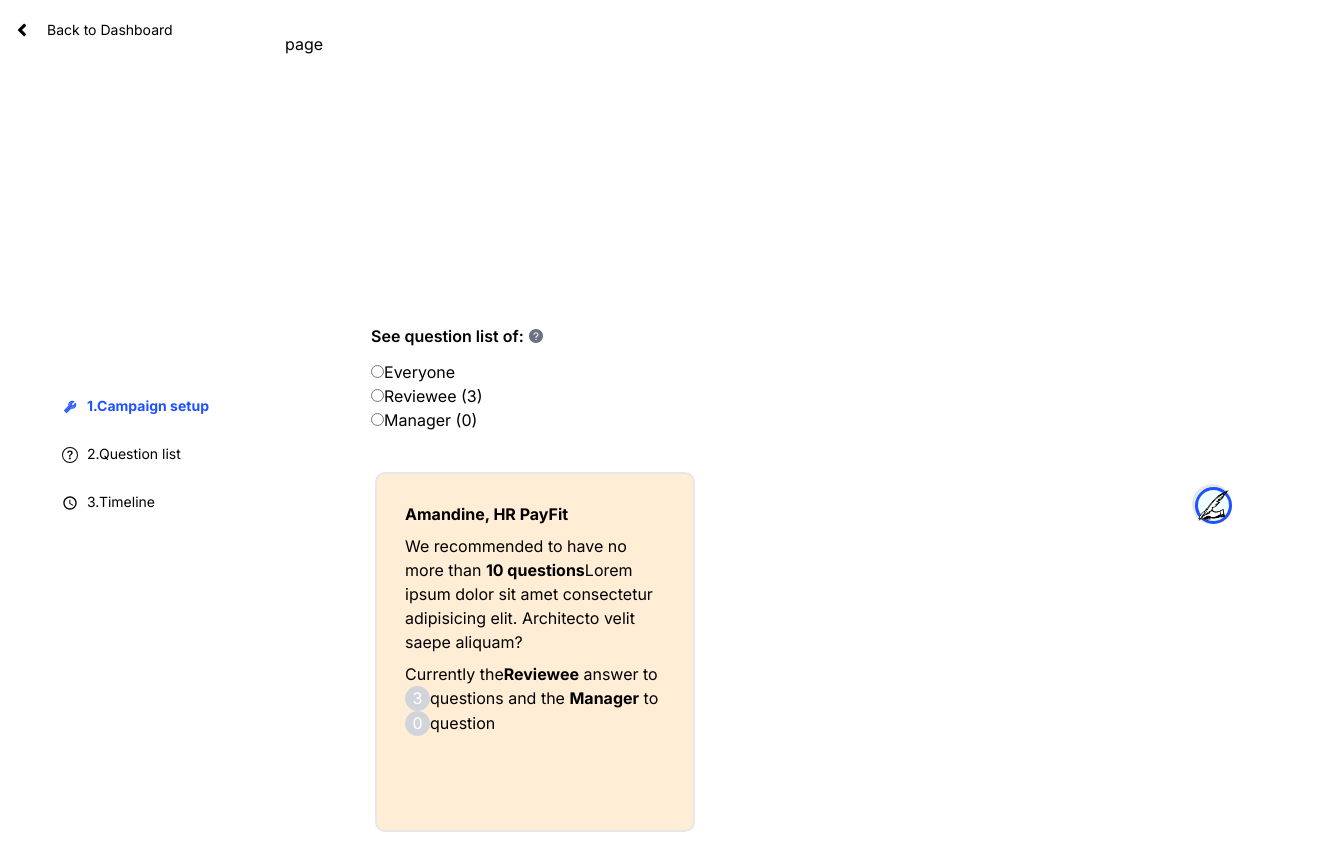
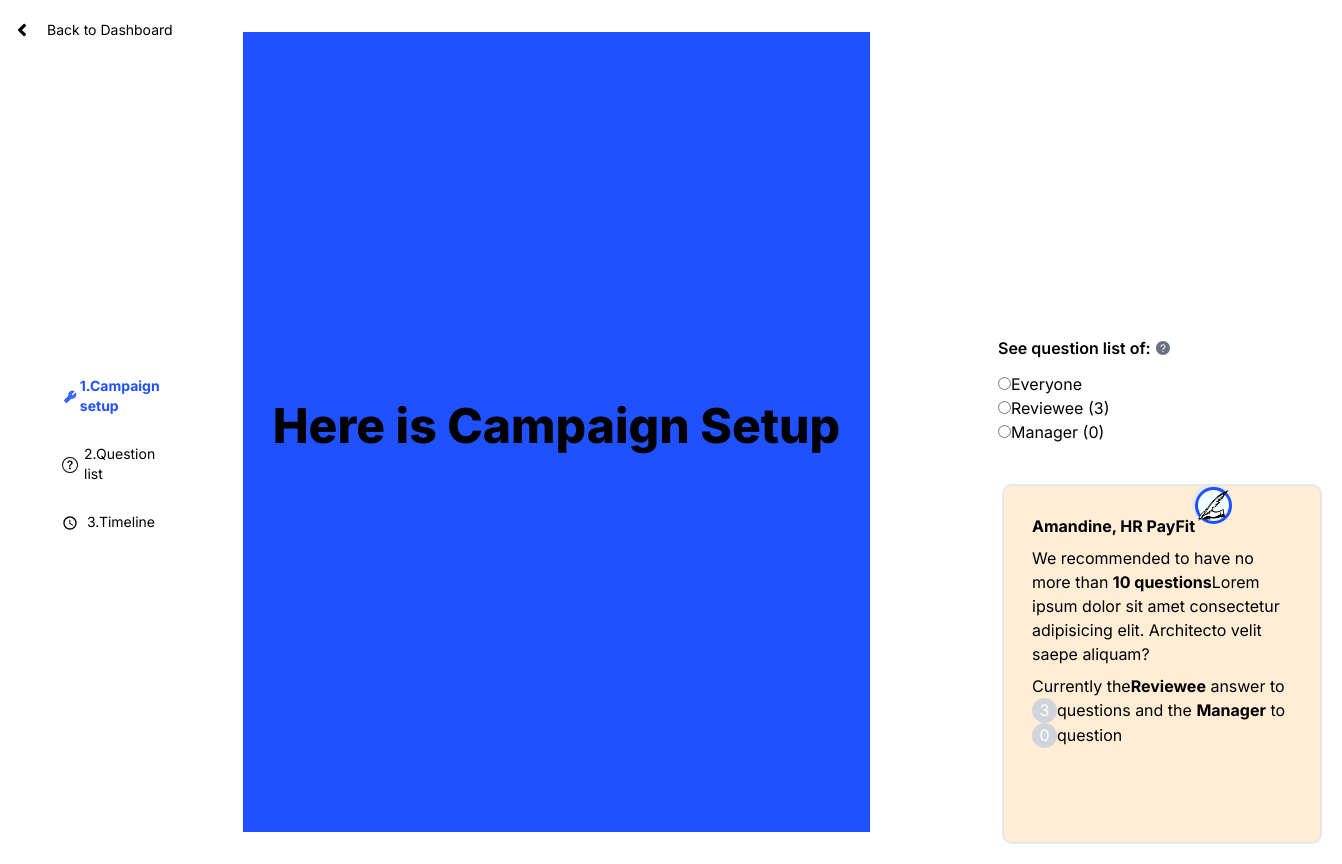
Before and after one commit to SakshiDangi/dashboard-review, a Next.js app: page /home in a window 1280 px wide. Shown: the whole page, 1342 px wide, since content can reach past the window. Built offline with nearby package versions, Linux system fonts and the light colour scheme.

Commit message:
deployment

```diff
--- a/app/home/page.tsx
+++ b/app/home/page.tsx
@@ -2,7 +2,9 @@ import React from 'react'
 
 function page() {
   return (
-    <div>page</div>
+    <div className="min-h-screen max-h-screen w-[49vw] flex items-center justify-center text-5xl p-5 mr-20 bg-blue-900 font-extrabold items-center pt-2 flex flex-col">
+      Here is Campaign Setup
+    </div>
   )
 }
 
--- a/app/review/page.tsx
+++ b/app/review/page.tsx
@@ -1,8 +1,8 @@
 import ReviewPage from "@/components/reviewPage";
 export default function Review() {
     return (
-        <div>
-            <ReviewPage />
+        <div className="min-h-screen max-h-screen w-[49vw] flex items-center justify-center text-5xl p-5 mr-20 bg-blue-900 font-extrabold items-center pt-2 flex flex-col">
+        <ReviewPage />
         </div>
     )
 }
--- a/app/timeline/page.tsx
+++ b/app/timeline/page.tsx
@@ -2,7 +2,9 @@ import React from 'react'
 
 const page = () => {
   return (
-    <div>page</div>
+    <div className="min-h-screen max-h-screen w-[49vw] flex items-center justify-center text-5xl p-5 mr-20 bg-blue-900 font-extrabold items-center pt-2 flex flex-col">
+      This is Timeline Page
+    </div>
   )
 }
 
--- a/components/reviewPage.tsx
+++ b/components/reviewPage.tsx
@@ -4,7 +4,7 @@ import React from 'react'
 const ReviewPage = () => {
   return (
     <div>
-        this is review page
+        Hey! It's Dashboard Page.
     </div>
   )
 }
```
